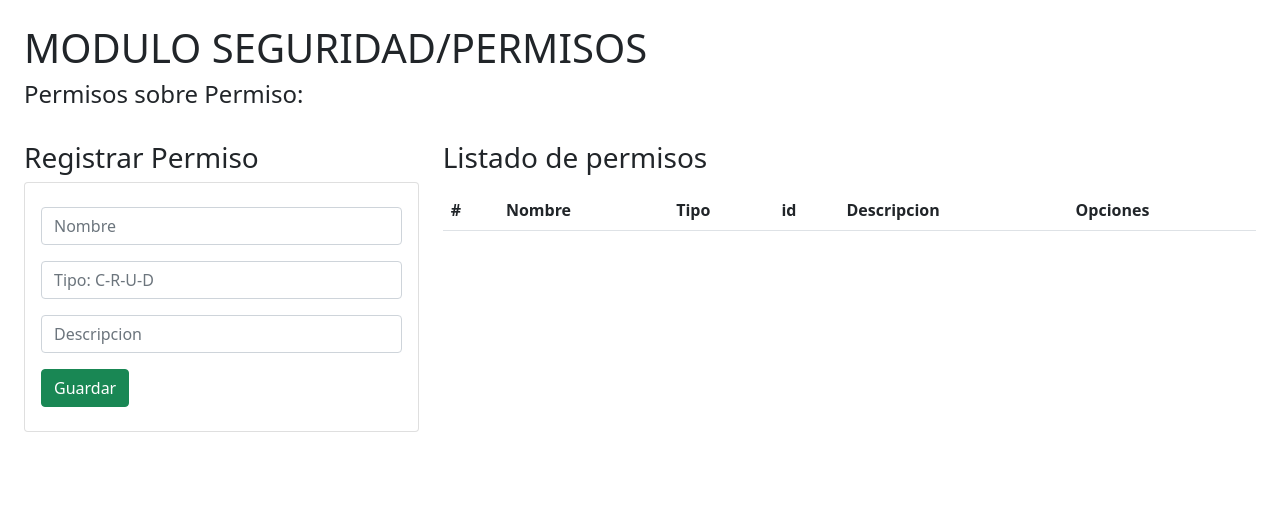
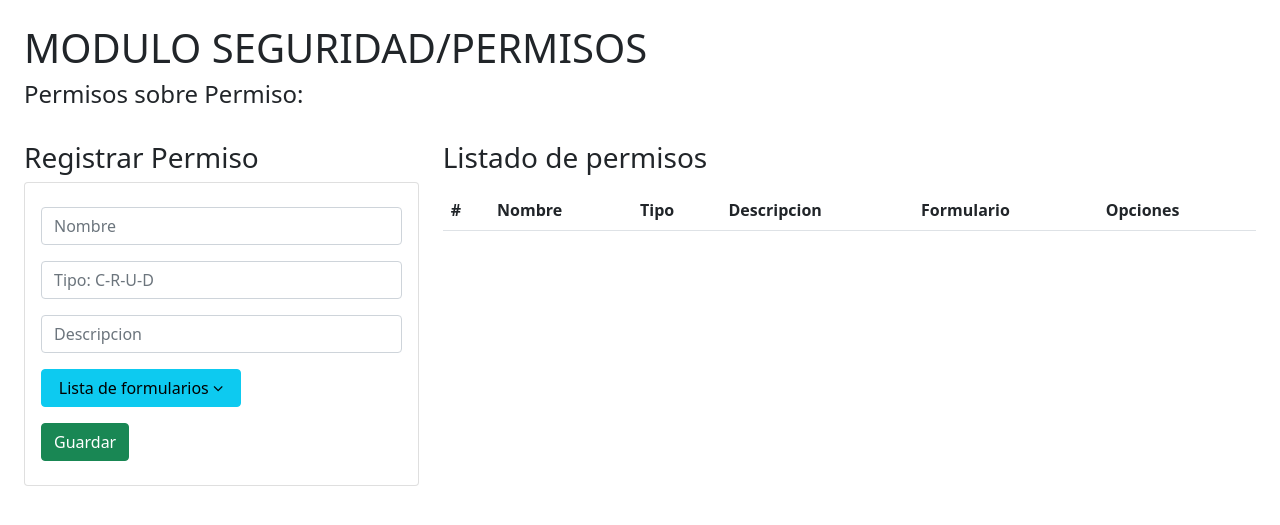
Before and after one commit to vegaalexa/IS2-GRUPO5, a Django app: template is2Proyecto/gestionProyectoApp/templates/permiso.html in a window 1280 px wide. Shown: the part 56-581 px from the top of the page. Run offline with Django 4.2, Linux system fonts and the light colour scheme; the template is opened without the code that fills it, so the values that code supplies are empty; some libraries are stand-ins or nearby versions.

Commit message:
Dropdown Permisos: se agregan mejoras para el registro y la edicion de los permisos

```diff
--- a/is2Proyecto/gestionProyectoApp/templates/permiso.html
+++ b/is2Proyecto/gestionProyectoApp/templates/permiso.html
@@ -43,7 +43,7 @@
 			<h3>Registrar Permiso</h3>
 			<div class="card">
 				<div class="card-body">
-					<form action="/registrarPermiso/{{email}}" method="POST"> {% csrf_token%}
+					<form id='url' action='' method="POST"> {% csrf_token%}
 						<div class="form-group py-2">
 							<input type="text" id="txtNombrePermiso" name='txtNombre'
 								class="form-control" placeholder="Nombre"
@@ -58,6 +58,26 @@
 							<input type="text" id="txtDescripcionPermiso" name='txtDescripcion'
 								class="form-control" placeholder="Descripcion"
 							    required>
+						</div>
+
+						<div class="form-group py-2">
+							<ul class="navbar-nav">
+								<li class="nav-item dropdown">
+									<a id='btnDropdown' style="width: 200px;" class="btn btn-info" href="http://example.com" id="navbarDropdownMenuLink"
+										data-toggle="dropdown" aria-haspopup="true" aria-expanded="false">
+										Lista de formularios
+										<i class="fa fa-angle-down"></i>
+									</a>
+									<div class="dropdown-menu" aria-labelledby="navbarDropdownMenuLink"
+										style="position: absolute; top: 100px;" >
+										{% for formulario in formularios %}
+											<a class="dropdown-item"
+												href='javascript:cambiarValorDropdown("{{formulario}}")'>{{formulario}}</a>
+
+										{% endfor %}
+									</div>
+								</li>
+							</ul>
 						</div>
 
 						<!--
@@ -85,8 +105,9 @@
 							<th>#</th>
 							<th>Nombre</th>
 							<th>Tipo</th>
-							<th>id</th>
+							<!-- <th>id</th> -->
 							<th>Descripcion</th>
+							<th>Formulario</th>
 							<th colspan="2">Opciones</th>
 						</tr>
 					</thead>
@@ -96,8 +117,9 @@
 							<td>{{forloop.counter}}</td>
 							<td>{{p.nombre}}</td>
 							<td>{{p.tipo}}</td>
-							<td>{{p.idPermiso}}</td>
+							<!-- <td>{{p.idPermiso}}</td> -->
 							<td>{{p.descripcion}}</td>
+							<td>{{p.formulario}}</td>
 							<td><a href="/edicionPermiso/{{email}}/{{p.idPermiso}}" class="btn btn-info btnEditarPermiso">Editar</a></td>
 							<td><a href="/eliminarPermiso/{{email}}/{{p.idPermiso}}" class="btn btn-danger
 								btnEliminarPermiso btnEliminacion">Eliminar</a></td>
@@ -107,4 +129,38 @@
 				</table>
 			</div>
 		</div>
+
+		<script>
+			this.bandera = false;
+			function cambiarValorDropdown(formulario){
+				btnDropdown = document.getElementById('btnDropdown');
+				btnDropdown .innerHTML = formulario
+				btnDropdown.style.width = 200;
+				btnDropdown.innerHTML += "   <i class='fa fa-angle-down'></i>";
+
+				//actualizamos la url
+				url = document.getElementById('url');
+
+				if (this.bandera){
+					var aux = 0;
+					for (var i = url.action.length -1; i >= 0; i--) {
+						if(url.action[i] == '/'){
+							aux = i;
+							break;
+						}
+					}
+
+					//eliminamos el formulario anterior
+					url.action = url.action.slice(1, aux);
+				}
+				else{
+					this.bandera = true;
+				}
+
+				//
+				url.action += '/' + formulario;
+				console.log(url.action)
+			}
+
+		</script>
 {% endblock%}
```
